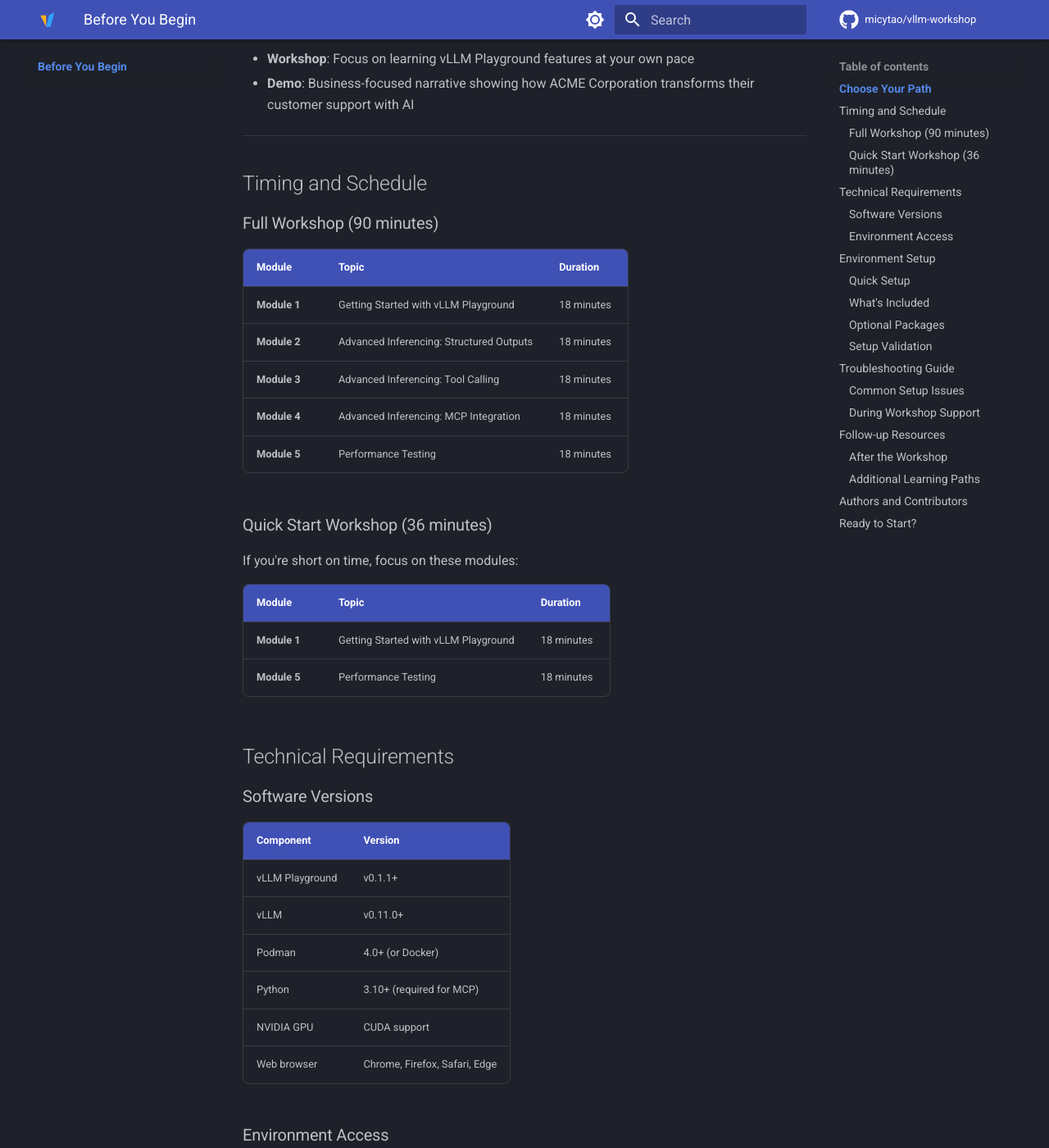
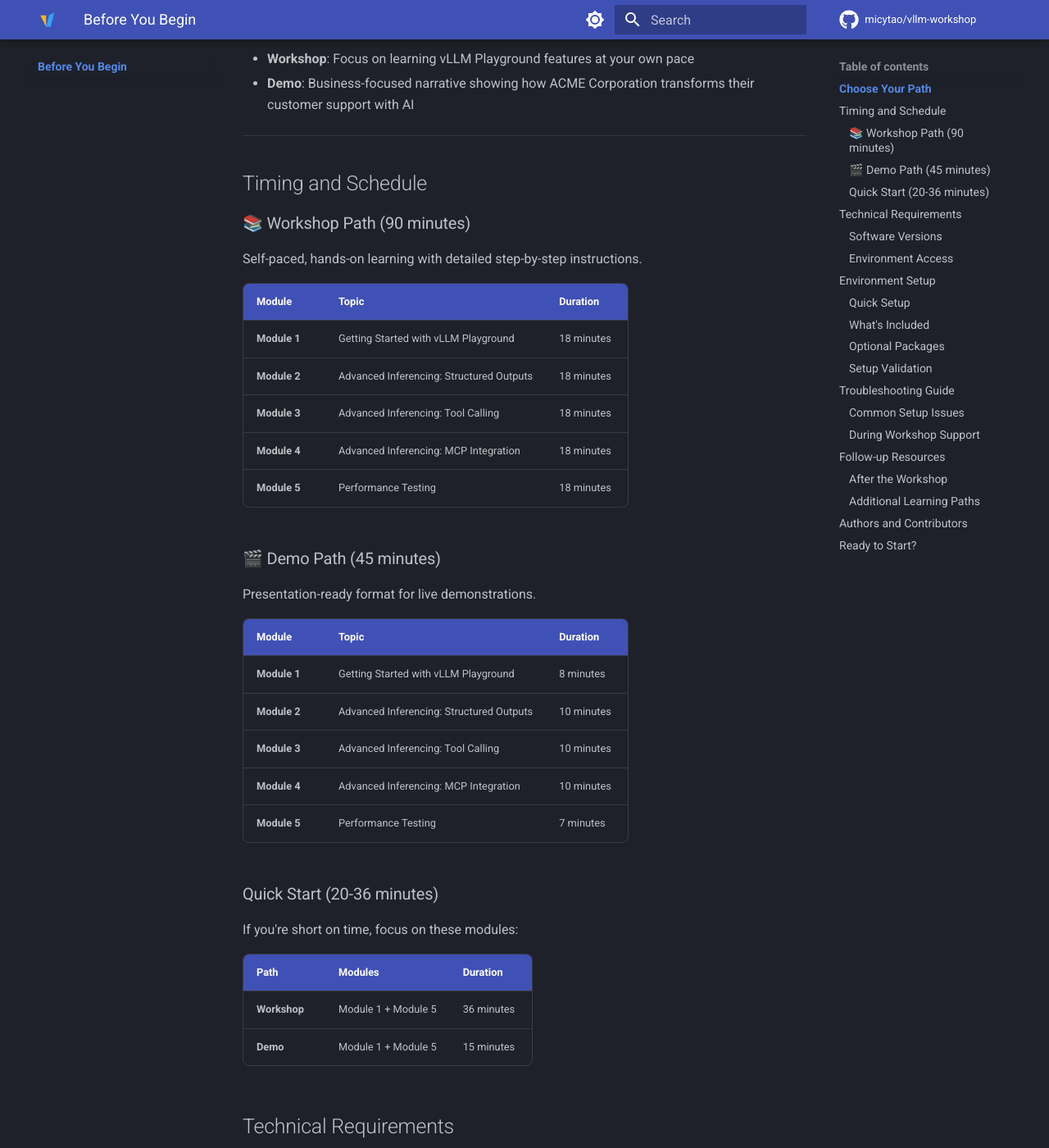
Before and after one commit to micytao/vllm-workshop, an MkDocs documentation site: the page built from docs/details.md, in a window 1280 px wide and 1400 px high, scrolled down 513 px. Shown: the whole window at 82% size. Built offline with MkDocs 1.6.1 and Material for MkDocs 9.7.7, drawn with Linux system fonts in a browser that asks for light colours; comment, search, counter and statistics services are not loaded; some of the changed text lies outside the part shown.

Commit message:
Improve navigation and documentation structure
- Add navigation.footer for prev/next buttons on all pages
- Remove 'Estimated Time' from index.md (moved to details.md)
- Update overview.md link to 'Before You Begin'
- Add Demo path timing estimates (45 min total)
- Update Quick Start section with both Workshop and Demo options

```diff
--- a/docs/details.md
+++ b/docs/details.md
@@ -18,7 +18,9 @@ Both paths cover the same 5 modules but with different contexts:
 
 ## Timing and Schedule
 
-### Full Workshop (90 minutes)
+### 📚 Workshop Path (90 minutes)
+
+Self-paced, hands-on learning with detailed step-by-step instructions.
 
 | Module | Topic | Duration |
 |--------|-------|----------|
@@ -28,14 +30,26 @@ Both paths cover the same 5 modules but with different contexts:
 | **Module 4** | Advanced Inferencing: MCP Integration | 18 minutes |
 | **Module 5** | Performance Testing | 18 minutes |
 
-### Quick Start Workshop (36 minutes)
+### 🎬 Demo Path (45 minutes)
+
+Presentation-ready format for live demonstrations.
+
+| Module | Topic | Duration |
+|--------|-------|----------|
+| **Module 1** | Getting Started with vLLM Playground | 8 minutes |
+| **Module 2** | Advanced Inferencing: Structured Outputs | 10 minutes |
+| **Module 3** | Advanced Inferencing: Tool Calling | 10 minutes |
+| **Module 4** | Advanced Inferencing: MCP Integration | 10 minutes |
+| **Module 5** | Performance Testing | 7 minutes |
+
+### Quick Start (20-36 minutes)
 
 If you're short on time, focus on these modules:
 
-| Module | Topic | Duration |
-|--------|-------|----------|
-| **Module 1** | Getting Started with vLLM Playground | 18 minutes |
-| **Module 5** | Performance Testing | 18 minutes |
+| Path | Modules | Duration |
+|------|---------|----------|
+| **Workshop** | Module 1 + Module 5 | 36 minutes |
+| **Demo** | Module 1 + Module 5 | 15 minutes |
 
 ## Technical Requirements
 
--- a/mkdocs.yml
+++ b/mkdocs.yml
@@ -28,6 +28,7 @@ theme:
     - navigation.sections
     - navigation.expand
     - navigation.top
+    - navigation.footer
     - content.code.copy
     - content.code.annotate
     - search.highlight
```
Also changed, not shown: docs/index.md (+0 -6 lines), docs/overview.md (+1 -1 lines).
